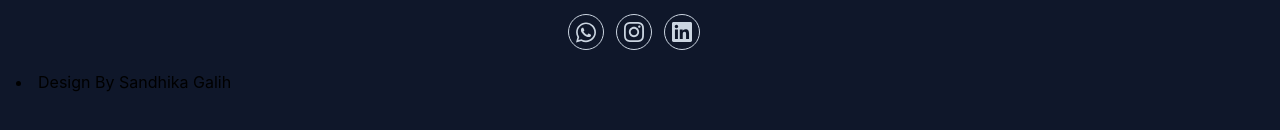
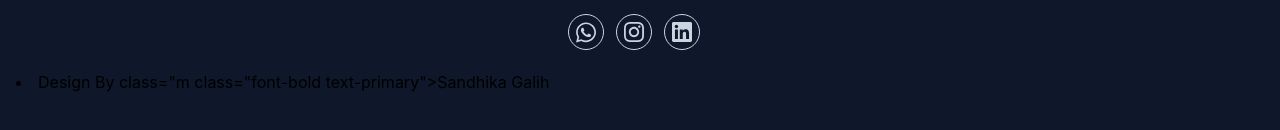
Before and after one commit to Fendraalfian/Portfolio, a website: page index.html in a window 1280 px wide. Shown: the part 2696-2826 px from the top of the page. Drawn offline with Linux system fonts and the light colour scheme.

Commit message:
Update index.html

```diff
--- a/index.html
+++ b/index.html
@@ -300,7 +300,7 @@
           <p class="text-center text-xs font-medium text-slate-500">
 
             <li>
-              Design By <span class="text-pink-500"></span><a href="https://www.instagram.com/sandhikagalih/" class="m class="font-bold text-primary">Sandhika Galih</a>
+              Design By class="m class="font-bold text-primary">Sandhika Galih</a>
               </li>
           </p>
         </div>
```
